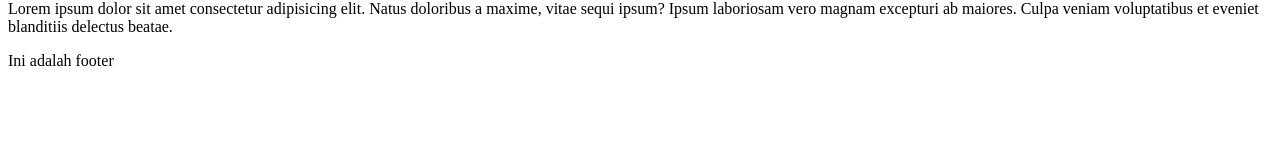
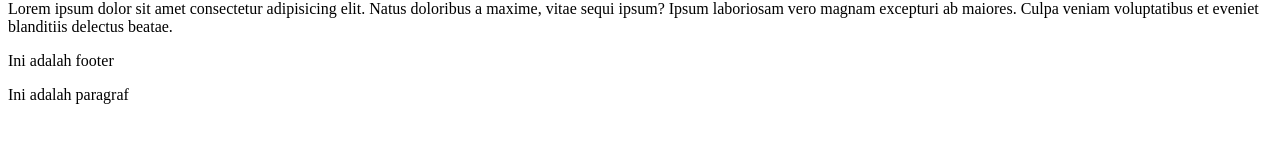
Before and after one commit to fhrldev/LatihanGit, a plain HTML site: page index.html in a window 1280 px wide. Shown: the part 106-248 px from the top of the page. Drawn offline with Linux system fonts and the light colour scheme.

Commit message:
Membuat paragraf baru

```diff
--- a/index.html
+++ b/index.html
@@ -13,5 +13,7 @@
 
   <footer>Ini adalah footer</footer>
 
+  <p>Ini adalah paragraf</p>
+
 </body>
 </html>
```
